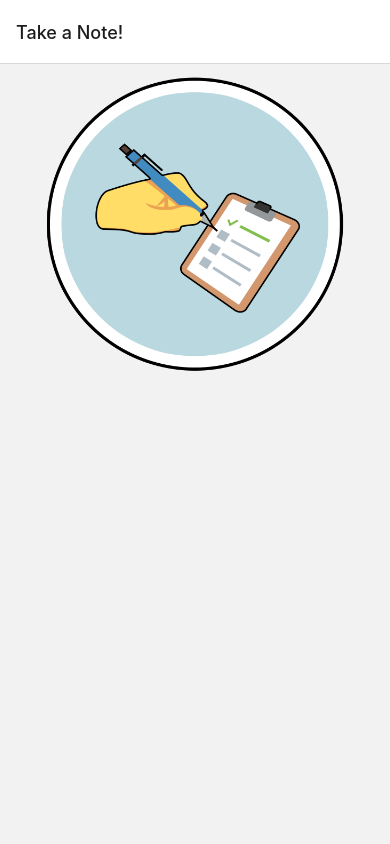
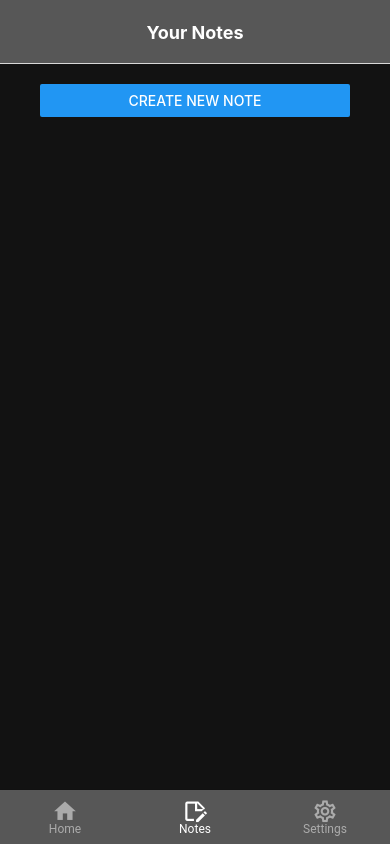
Before and after one commit to PedroLucasMiguel/take-a-note, a React Native app in the folder TakeANote/: screen /CreateNote in a window 390 px wide. Before the commit this address had no page. Built offline with nearby package versions, Linux system fonts and the light colour scheme.

Commit message:
Adding the "Notes" menu.
Now, the notes menu is "ready" to recieve all the things that
we want to implement on it :^).

```diff
--- a/TakeANote/App.js
+++ b/TakeANote/App.js
@@ -1,39 +1,31 @@
 import React from 'react';
-import { StyleSheet, Appearance, Text } from 'react-native';
+import { StyleSheet } from 'react-native';
 import { NavigationContainer } from '@react-navigation/native';
-import { createNativeStackNavigator } from '@react-navigation/native-stack'
 import { createMaterialBottomTabNavigator } from '@react-navigation/material-bottom-tabs';
+import MaterialCommunityIcons from 'react-native-vector-icons/MaterialCommunityIcons';
 import HomeScreen from './screens/HomeScreen';
-import CreateNoteScreen from './screens/CreateNoteScreen';
-import MaterialCommunityIcons from 'react-native-vector-icons/MaterialCommunityIcons';
 import SettingsScreen from './screens/SettingsScreen';
+import NotesScreen from './screens/NotesScreen';
 
 const styles = StyleSheet.create({
-    navigator_backgroud_dark: {
+    navigator_backgroud: {
         backgroundColor: '#575757',
     },
 
-    navigator_text_dark: {
+    navigator_text: {
       color: '#E6E6E6',
-    },
-
-    navigator_style_white: {
-        backgroundColor: '',
     },
 });
 
-const Stack = createNativeStackNavigator();
 const Tab = createMaterialBottomTabNavigator();
-const device_theme = Appearance.getColorScheme()
 
 export default function App(){
 
-  if (device_theme == 'dark'){
     return(
         <NavigationContainer>
             <Tab.Navigator
                 initialRouteName='Home'
-              barStyle={styles.navigator_backgroud_dark}
+                barStyle={styles.navigator_backgroud}
             >
 
                 <Tab.Screen
@@ -49,7 +41,7 @@ export default function App(){
 
                 <Tab.Screen
                     name='CreateNote'
-                component={CreateNoteScreen}
+                    component={NotesScreen}
                     options={{
                         title: 'Notes',
                         tabBarIcon: ({ color }) => (
@@ -73,13 +65,3 @@ export default function App(){
         </NavigationContainer>
     );
 }
-
-  return(
-      <NavigationContainer>
-        <Stack.Navigator initialRouteName='Home Screen'>
-          <Stack.Screen name='Home' component={HomeScreen} options={{ title: 'Take a Note!' }} />
-          <Stack.Screen name='Create Note' component={CreateNoteScreen} />
-        </Stack.Navigator>
-      </NavigationContainer>
-  );
-}
--- a/TakeANote/screens/CreateNoteScreen.js
+++ /dev/null
@@ -1,30 +0,0 @@
-import React from 'react'
-import { Appearance, View, ScrollView, Text, StyleSheet } from 'react-native'
-
-const styles = StyleSheet.create({
-    view_test: {
-        alignItems: 'center',
-    },
-
-    text_test_whiteT: {
-        color: 'white',
-        textAlign: 'center',
-    },
-
-    text_test_darkT: {
-        color: 'black',
-        textAlign: 'center',
-    },
-});
-
-const device_theme = Appearance.getColorScheme()
-
-export default function CreateNoteScreen() {
-    return(
-        <ScrollView>
-            <View style={styles.view_test}>
-                <Text style={styles.text_test_darkT}>Will have some notes here</Text>
-            </View>
-        </ScrollView>
-    );
-}
--- a/TakeANote/screens/HomeScreen.js
+++ b/TakeANote/screens/HomeScreen.js
@@ -11,32 +11,27 @@ const styles = StyleSheet.create({
     },
 
     logo: {
-        width: 320,
-        height: 320,
+        width: 250,
+        height: 250,
         alignSelf: 'center',
+    },
+
+    text: {
+        color: 'white',
+        fontWeight: 'bold',
+        textAlign: 'center',
+        fontSize: 35,
     },
 });
 
 const device_theme = Appearance.getColorScheme()
 
-export default function HomeScreen({ navigation }) {
-
-    if (device_theme == 'dark'){
-        return(
-            <ScrollView style={styles.main_view_dark}>
-                <View style={styles.page_header}>
-                    <Image
-                        source={require('../resources/images/logo_nobg.png')}
-                        style={styles.logo}
-                    />
-                </View>
-            </ScrollView>
-        );
-    }
+export default function HomeScreen() {
 
     return(
-        <ScrollView>
+        <ScrollView style={styles.main_view_dark}>
             <View style={styles.page_header}>
+                <Text style={styles.text}>Welcome back ???</Text>
                 <Image
                     source={require('../resources/images/logo_nobg.png')}
                     style={styles.logo}
--- /dev/null
+++ b/TakeANote/screens/NotesScreen.js
@@ -0,0 +1,69 @@
+import React from 'react'
+import { ScrollView, View, Text, Button, StyleSheet } from 'react-native';
+import { createNativeStackNavigator } from '@react-navigation/native-stack';
+import { NavigationContainer } from '@react-navigation/native';
+
+const Stack = createNativeStackNavigator();
+
+const styles = StyleSheet.create({
+    main_view: {
+        backgroundColor: '#121212',
+        alignContent: 'space-around',
+    },
+
+    create_new_view: {
+        paddingTop: 20,
+        paddingLeft: 40,
+        paddingRight: 40,
+    },
+
+    stack_navigator_background: {
+        backgroundColor: '#575757',
+    },
+
+    stack_navigator_text: {
+        color: '#ffffff',
+        fontWeight: 'bold'
+    },
+
+});
+
+function CreateNewNote() {
+    return (
+        <View>
+            <Text>The note editor will be here :p</Text>
+        </View>
+    );
+}
+
+function NotesHome({ navigation }) {
+    return (
+        <ScrollView  style={styles.main_view}>
+            <View style={styles.create_new_view}>
+                <Button title='Create new note' onPress={() => navigation.navigate('NewNote')}></Button>
+            </View>
+        </ScrollView>
+    );
+}
+
+export default function NotesScreen() {
+    return (
+        <Stack.Navigator
+            screenOptions={{
+                headerStyle: styles.stack_navigator_background,
+                headerTitleAlign: 'center',
+                headerTitleStyle: styles.stack_navigator_text,
+                headerTintColor: '#ffffff',
+            }}>
+            <Stack.Screen name='YourNotes' component={NotesHome} options={{title: 'Your Notes'}} />
+            <Stack.Screen
+                name='NewNote'
+                component={CreateNewNote}
+                options={{
+                    title: 'New Note', headerRight: () => (
+                        <Button title='Save' />
+                    ),}}
+            />
+        </Stack.Navigator>
+    );
+}
```
Lines whose indentation alone changed are shown as unchanged.
